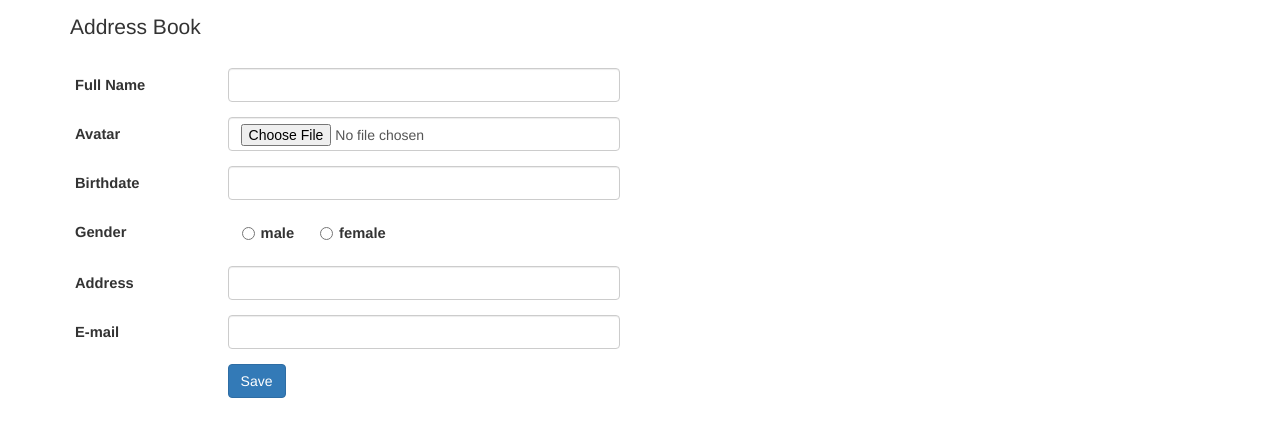
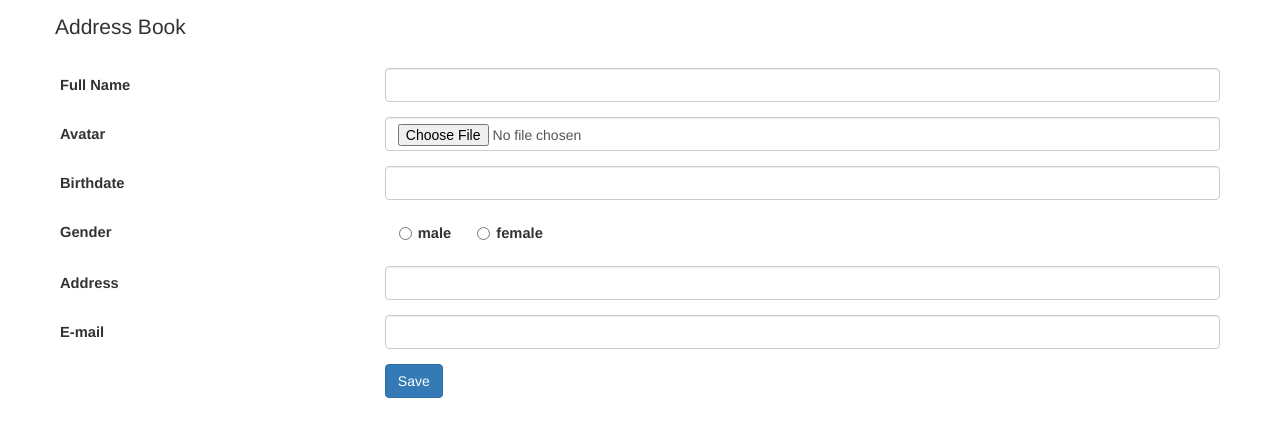
Before and after one commit to dmotorny/users, a plain HTML site: page index.html in a window 1280 px wide. Drawn offline with nearby package versions, Linux system fonts and the light colour scheme; no server answers.

Commit message:
deleted one odd div

```diff
--- a/index.html
+++ b/index.html
@@ -13,10 +13,8 @@
 <body>
   <div class="container">
     <div class="row">
-      <div class="col-md-6">
-        <h1>Address Book</h1>
-        <card ng-modul="$ctrl.user"></card>
-      </div>
+      <h1>Address Book</h1>
+      <card ng-modul="$ctrl.user"></card>
     </div>
   </div>
 </body>
```
